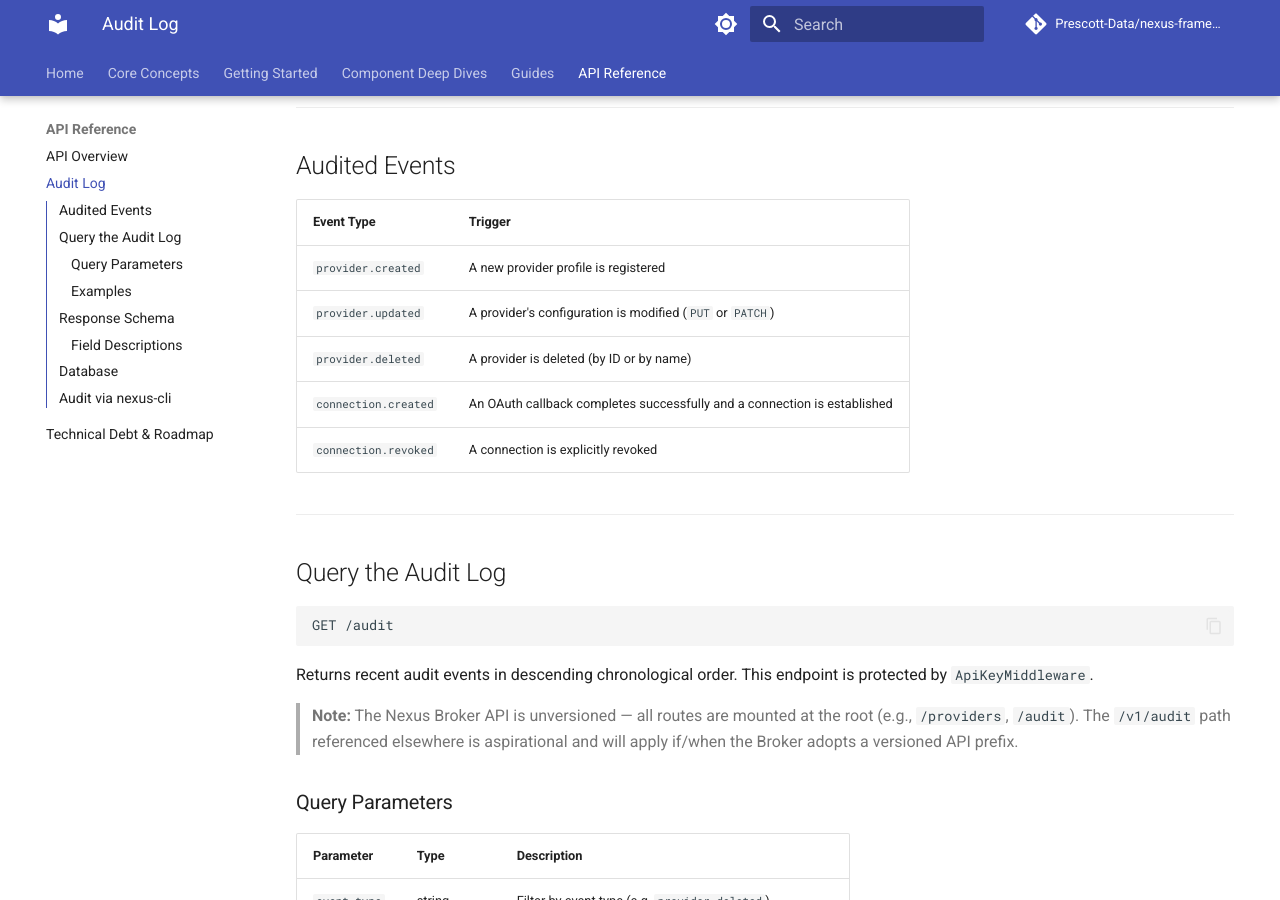
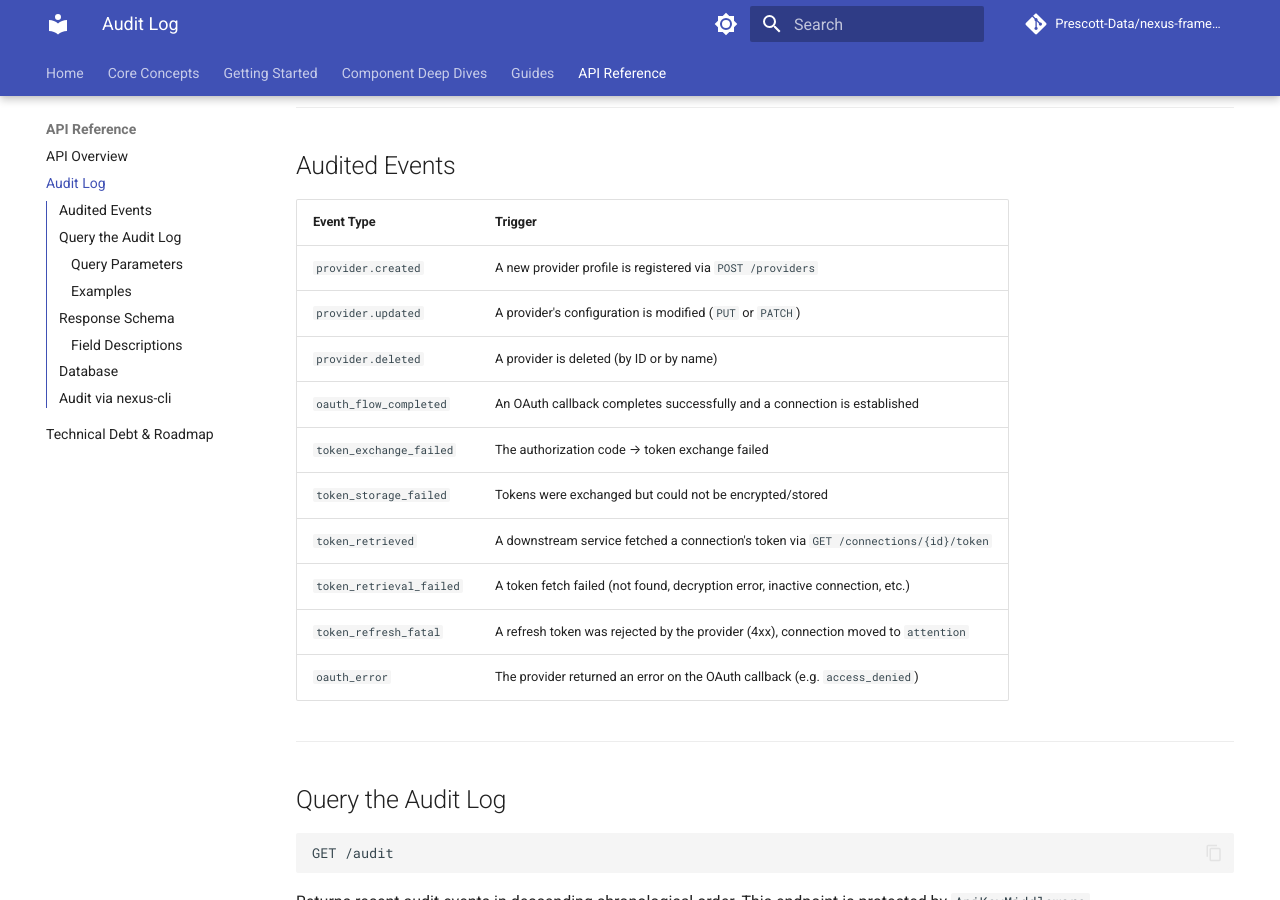
Before and after one commit to Prescott-Data/nexus-framework, an MkDocs documentation site: the page built from docs/reference/audit-log.md, in a window 1280 px wide and 900 px high, scrolled down 238 px. Built offline with MkDocs 1.6.1 and Material for MkDocs 9.7.7, drawn with Linux system fonts in a browser that asks for light colours; comment, search, counter and statistics services are not loaded; some of the changed text lies outside the part shown.

Commit message:
docs: align audit event types with actual code emissions
The docs listed connection.created and connection.revoked, but the callback
handler emits oauth_flow_completed, token_exchange_failed, token_retrieved,
token_refresh_fatal, oauth_error, etc. Updated both broker.md and
audit-log.md to reflect the real event type strings.

```diff
--- a/docs/reference/audit-log.md
+++ b/docs/reference/audit-log.md
@@ -10,11 +10,16 @@ This provides a queryable history of who changed what and when, which is essenti
 
 | Event Type | Trigger |
 | :--- | :--- |
-| `provider.created` | A new provider profile is registered |
+| `provider.created` | A new provider profile is registered via `POST /providers` |
 | `provider.updated` | A provider's configuration is modified (`PUT` or `PATCH`) |
 | `provider.deleted` | A provider is deleted (by ID or by name) |
-| `connection.created` | An OAuth callback completes successfully and a connection is established |
-| `connection.revoked` | A connection is explicitly revoked |
+| `oauth_flow_completed` | An OAuth callback completes successfully and a connection is established |
+| `token_exchange_failed` | The authorization code → token exchange failed |
+| `token_storage_failed` | Tokens were exchanged but could not be encrypted/stored |
+| `token_retrieved` | A downstream service fetched a connection's token via `GET /connections/{id}/token` |
+| `token_retrieval_failed` | A token fetch failed (not found, decryption error, inactive connection, etc.) |
+| `token_refresh_fatal` | A refresh token was rejected by the provider (4xx), connection moved to `attention` |
+| `oauth_error` | The provider returned an error on the OAuth callback (e.g. `access_denied`) |
 
 ---
 
@@ -71,7 +76,7 @@ curl -s "http://localhost:8080/audit?event_type=provider.created&since=2026-05-0
   {
     "id": "a1b2c3d4-...",
     "connection_id": "f5e6d7c8-...",
-    "event_type": "connection.created",
+    "event_type": "oauth_flow_completed",
     "event_data": "{\"provider_id\": \"...\", \"workspace_id\": \"ws-123\"}",
     "ip_address": "10.0.0.1",
     "user_agent": "nexus-gateway/1.0",
```
Also changed, not shown: docs/services/broker.md (+4 -1 lines).
